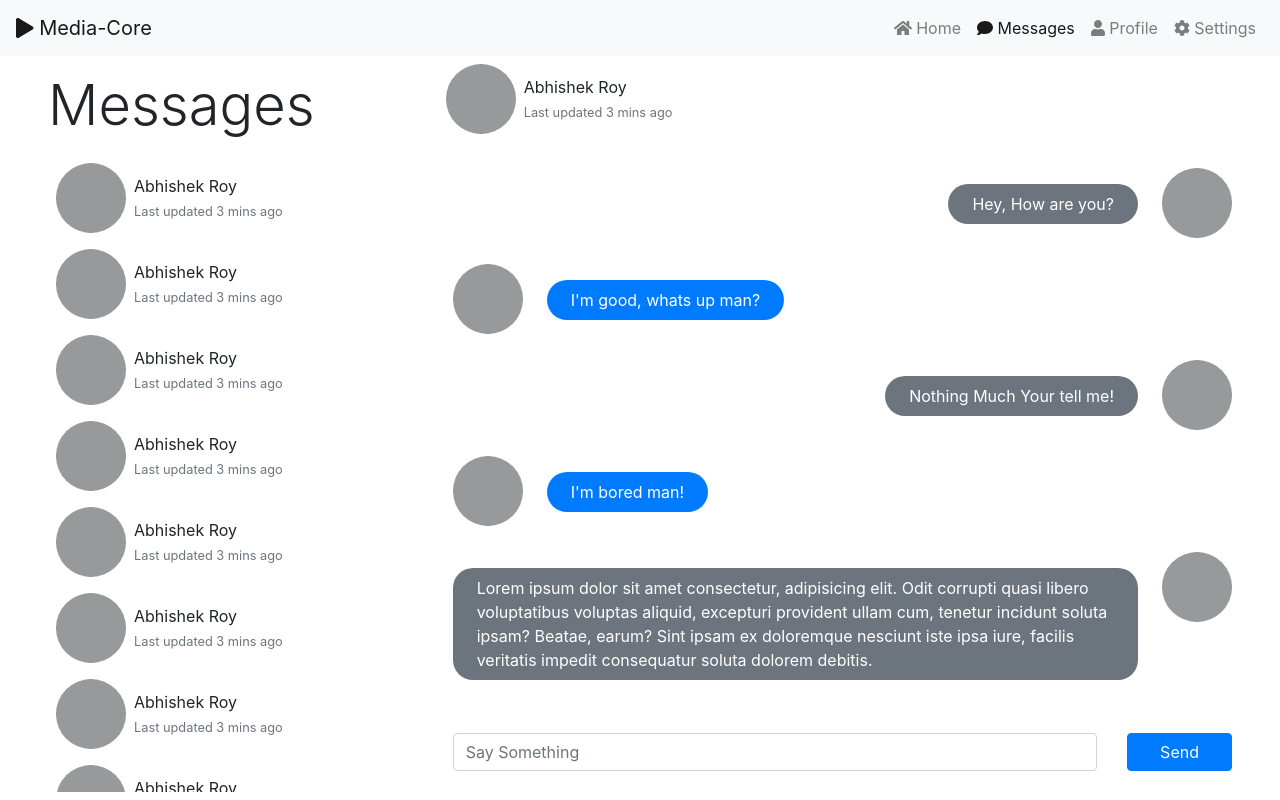
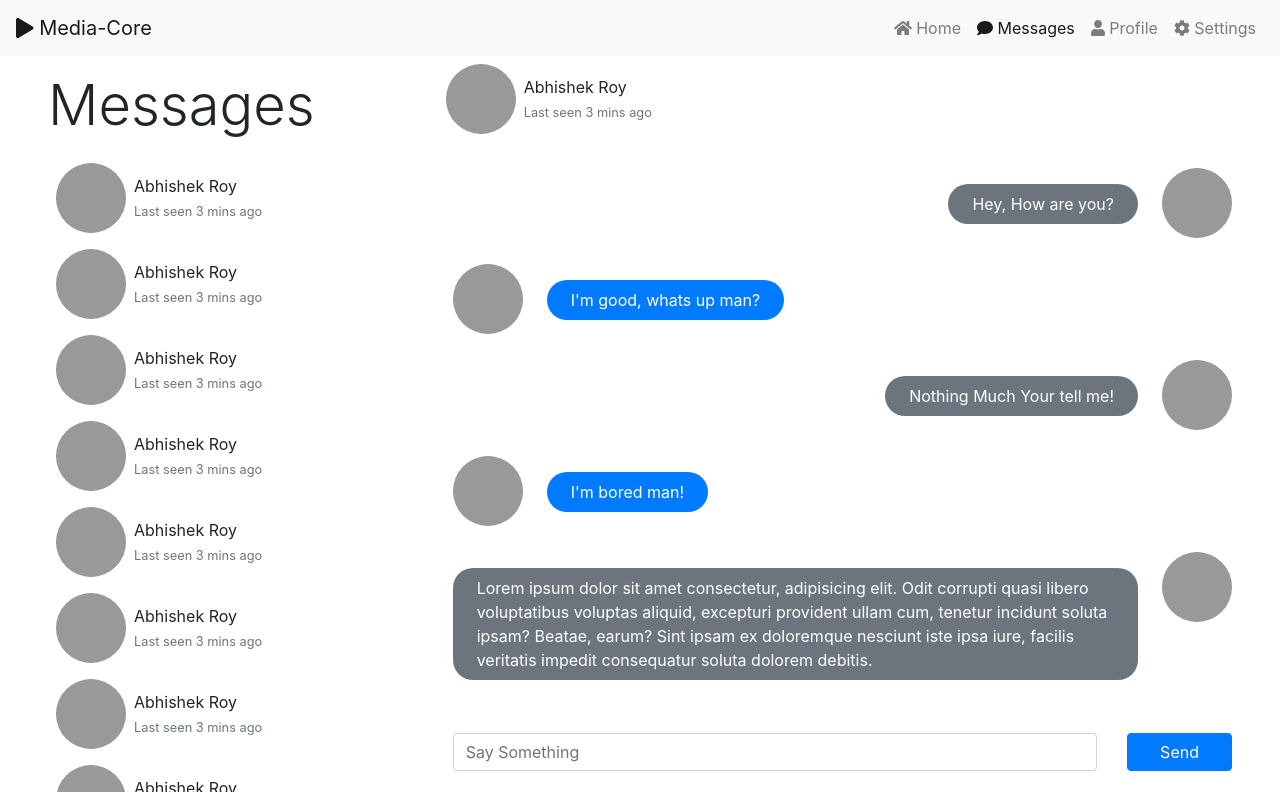
Before and after one commit to VinayakTekade/MediaCore, a website: page src/messages.html in a window 1280 px wide. Drawn offline with nearby package versions, Linux system fonts and the light colour scheme.

Commit message:
Fixed last seen
Signed-off-by: VinayakTekade <vinayak.tekade@gmail.com>

```diff
--- a/src/messages.html
+++ b/src/messages.html
@@ -47,7 +47,7 @@
                         </div>
                         <div class="">
                             <div>Abhishek Roy</div>
-                            <p class="card-text"><small class="text-muted">Last updated 3 mins ago</small></p>
+                            <p class="card-text"><small class="text-muted">Last seen 3 mins ago</small></p>
                         </div>
                     </div>
                     <div class="profile-select d-flex flex-row align-items-center">
@@ -56,7 +56,7 @@
                         </div>
                         <div class="">
                             <div>Abhishek Roy</div>
-                            <p class="card-text"><small class="text-muted">Last updated 3 mins ago</small></p>
+                            <p class="card-text"><small class="text-muted">Last seen 3 mins ago</small></p>
                         </div>
                     </div>
                     <div class="profile-select d-flex flex-row align-items-center">
@@ -65,7 +65,7 @@
                         </div>
                         <div class="">
                             <div>Abhishek Roy</div>
-                            <p class="card-text"><small class="text-muted">Last updated 3 mins ago</small></p>
+                            <p class="card-text"><small class="text-muted">Last seen 3 mins ago</small></p>
                         </div>
                     </div>
                     <div class="profile-select d-flex flex-row align-items-center">
@@ -74,7 +74,7 @@
                         </div>
                         <div class="">
                             <div>Abhishek Roy</div>
-                            <p class="card-text"><small class="text-muted">Last updated 3 mins ago</small></p>
+                            <p class="card-text"><small class="text-muted">Last seen 3 mins ago</small></p>
                         </div>
                     </div>
                     <div class="profile-select d-flex flex-row align-items-center">
@@ -83,7 +83,7 @@
                         </div>
                         <div class="">
                             <div>Abhishek Roy</div>
-                            <p class="card-text"><small class="text-muted">Last updated 3 mins ago</small></p>
+                            <p class="card-text"><small class="text-muted">Last seen 3 mins ago</small></p>
                         </div>
                     </div>
                     <div class="profile-select d-flex flex-row align-items-center">
@@ -92,7 +92,7 @@
                         </div>
                         <div class="">
                             <div>Abhishek Roy</div>
-                            <p class="card-text"><small class="text-muted">Last updated 3 mins ago</small></p>
+                            <p class="card-text"><small class="text-muted">Last seen 3 mins ago</small></p>
                         </div>
                     </div>
                     <div class="profile-select d-flex flex-row align-items-center">
@@ -101,7 +101,7 @@
                         </div>
                         <div class="">
                             <div>Abhishek Roy</div>
-                            <p class="card-text"><small class="text-muted">Last updated 3 mins ago</small></p>
+                            <p class="card-text"><small class="text-muted">Last seen 3 mins ago</small></p>
                         </div>
                     </div>
                     <div class="profile-select d-flex flex-row align-items-center">
@@ -110,7 +110,7 @@
                         </div>
                         <div class="">
                             <div>Abhishek Roy</div>
-                            <p class="card-text"><small class="text-muted">Last updated 3 mins ago</small></p>
+                            <p class="card-text"><small class="text-muted">Last seen 3 mins ago</small></p>
                         </div>
                     </div>
                     <div class="profile-select d-flex flex-row align-items-center">
@@ -119,7 +119,7 @@
                         </div>
                         <div class="">
                             <div>Abhishek Roy</div>
-                            <p class="card-text"><small class="text-muted">Last updated 3 mins ago</small></p>
+                            <p class="card-text"><small class="text-muted">Last seen 3 mins ago</small></p>
                         </div>
                     </div>
                     <div class="profile-select d-flex flex-row align-items-center">
@@ -128,7 +128,7 @@
                         </div>
                         <div class="">
                             <div>Abhishek Roy</div>
-                            <p class="card-text"><small class="text-muted">Last updated 3 mins ago</small></p>
+                            <p class="card-text"><small class="text-muted">Last seen 3 mins ago</small></p>
                         </div>
                     </div>
                     <div class="profile-select d-flex flex-row align-items-center">
@@ -137,7 +137,7 @@
                         </div>
                         <div class="">
                             <div>Abhishek Roy</div>
-                            <p class="card-text"><small class="text-muted">Last updated 3 mins ago</small></p>
+                            <p class="card-text"><small class="text-muted">Last seen 3 mins ago</small></p>
                         </div>
                     </div>
                     <div class="profile-select d-flex flex-row align-items-center">
@@ -146,7 +146,7 @@
                         </div>
                         <div class="">
                             <div>Abhishek Roy</div>
-                            <p class="card-text"><small class="text-muted">Last updated 3 mins ago</small></p>
+                            <p class="card-text"><small class="text-muted">Last seen 3 mins ago</small></p>
                         </div>
                     </div>
                 </div>
@@ -159,7 +159,7 @@
                         </div>
                         <div>
                             <div>Abhishek Roy</div>
-                            <p class="card-text"><small class="text-muted">Last updated 3 mins ago</small></p>
+                            <p class="card-text"><small class="text-muted">Last seen 3 mins ago</small></p>
                         </div>
                     </div>
                 </div>
```
